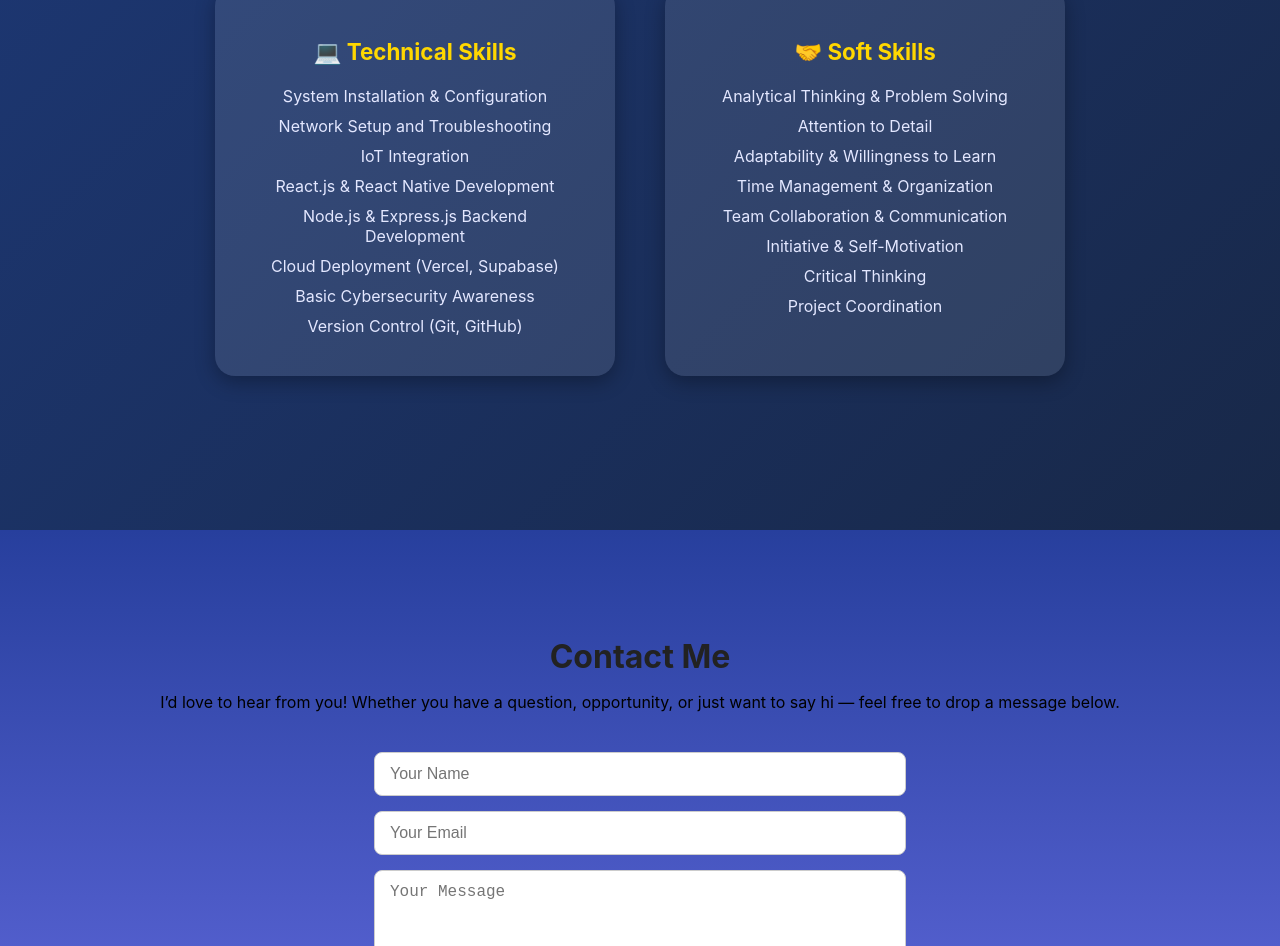
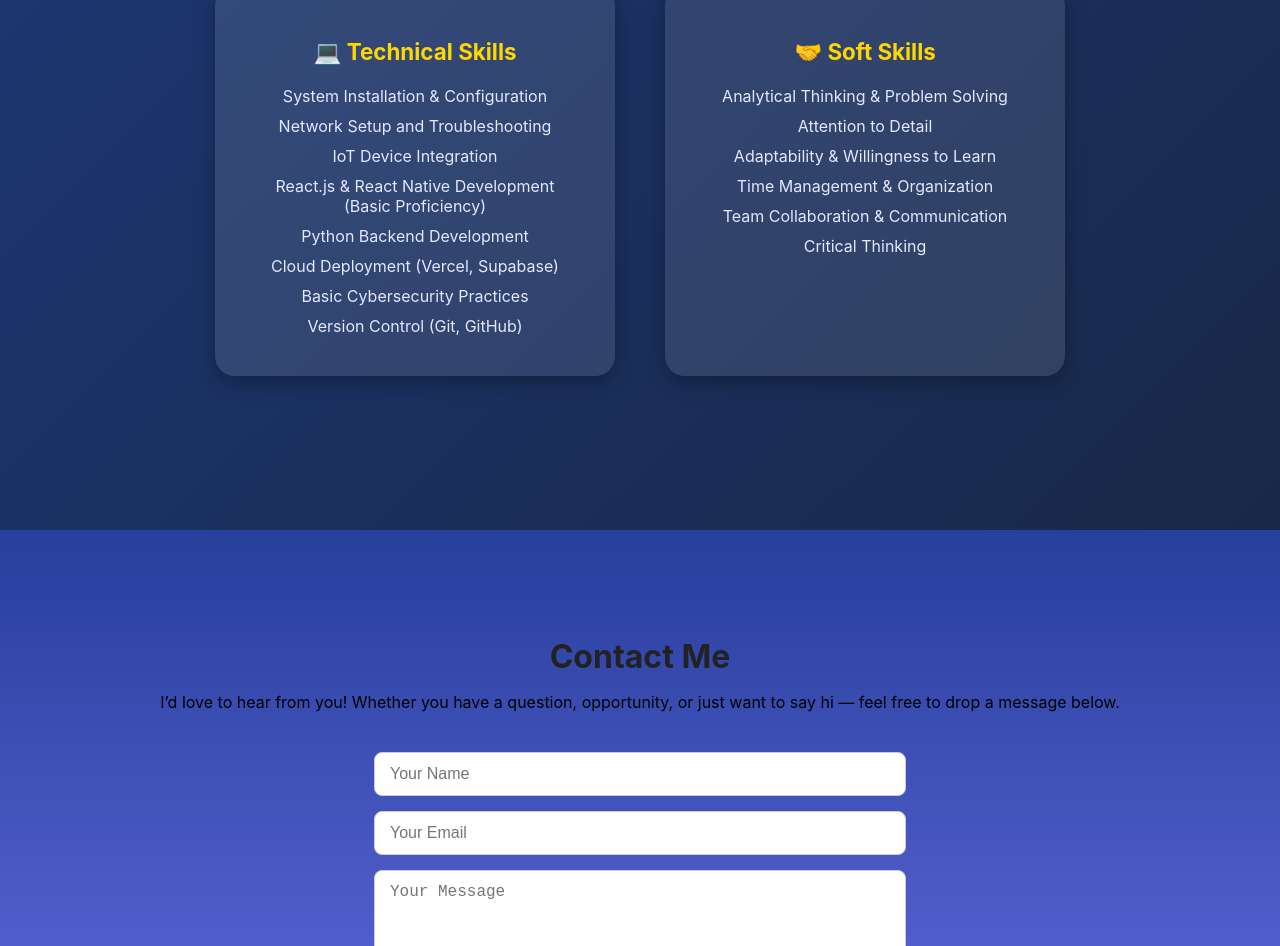
Before and after one commit to sung-jung/justine-portfolio, a React (Create React App) app: page / in a window 1280 px wide. Shown: the part 2302-3248 px from the top of the page. Built offline with nearby package versions, Linux system fonts and the light colour scheme.

Commit message:
update resume and revise skills section wording

```diff
--- a/src/components/Contacts.jsx
+++ b/src/components/Contacts.jsx
@@ -57,7 +57,7 @@ const Contact = () => {
             </form>
 
             <div className="contact-links">
-                <a href="https://drive.google.com/file/d/1aY4WyY9E31GRDTJMIAMxogG53UBUJaiF/view?usp=sharing" target="_blank" rel="noopener noreferrer">
+                <a href="https://drive.google.com/file/d/1VNEgFJr_7LgLM_92qLd-wNqzfCHKFkG9/view?usp=sharing" target="_blank" rel="noopener noreferrer">
                     <FaFileAlt /> View Resume
                 </a>
                 <a href="mailto:mendoza262003@gmail.com" target="_blank" rel="noopener noreferrer">
--- a/src/components/Skills.jsx
+++ b/src/components/Skills.jsx
@@ -12,11 +12,11 @@ const Skills = () => {
                     <ul>
                         <li>System Installation & Configuration</li>
                         <li>Network Setup and Troubleshooting</li>
-                        <li>IoT Integration</li>
-                        <li>React.js & React Native Development</li>
-                        <li>Node.js & Express.js Backend Development</li>
+                        <li>IoT Device Integration</li>
+                        <li>React.js & React Native Development (Basic Proficiency)</li>
+                        <li>Python Backend Development</li>
                         <li>Cloud Deployment (Vercel, Supabase)</li>
-                        <li>Basic Cybersecurity Awareness</li>
+                        <li>Basic Cybersecurity Practices</li>
                         <li>Version Control (Git, GitHub)</li>
                     </ul>
                 </div>
@@ -29,9 +29,7 @@ const Skills = () => {
                         <li>Adaptability & Willingness to Learn</li>
                         <li>Time Management & Organization</li>
                         <li>Team Collaboration & Communication</li>
-                        <li>Initiative & Self-Motivation</li>
                         <li>Critical Thinking</li>
-                        <li>Project Coordination</li>
                     </ul>
                 </div>
             </div>
```
